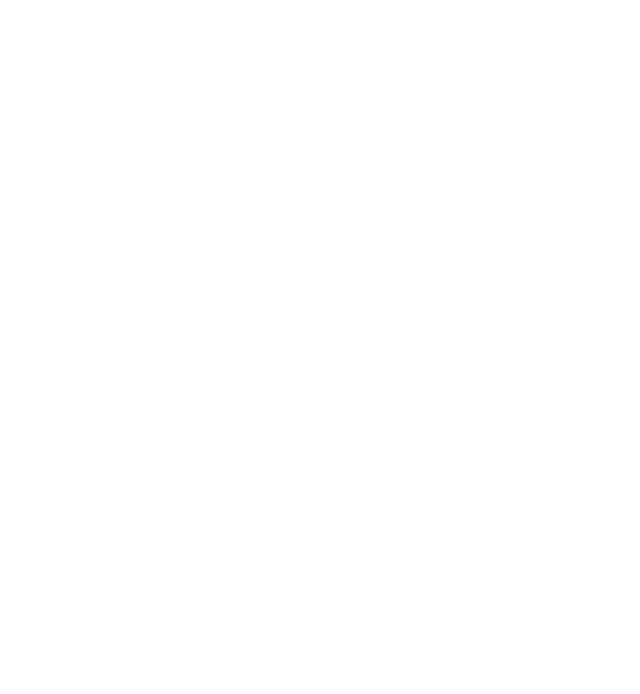
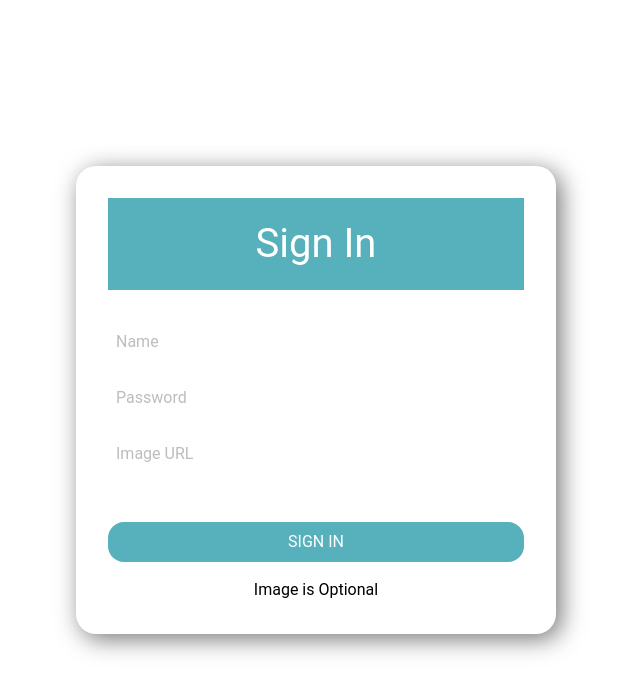
Before and after one commit to ElenaLenivtseva/shopRTK, a React (Create React App) app: page /login in a window 1280 px wide. Before the commit this address had no page. Shown: the top 694 px of the page, without its empty margins (324-964 px from the left). Built offline with nearby package versions, Linux system fonts and the light colour scheme.

Commit message:
Начала делать страницу для логина. Сделана верстка формы, есть useState для изменения полей

```diff
--- a/src/App.js
+++ b/src/App.js
@@ -5,6 +5,7 @@
 import FiltredProducts from "./Components/FiltredProducts/FiltredProducts";
 import SingleProduct from './Components/SinglePage/SinglePage'
 import { useSelector } from "react-redux";
+import Login from "./Components/Login/Login";
 
 function App() {
   const cart = useSelector((state)=>state.cart.cart)
@@ -19,6 +20,7 @@
       <BrowserRouter>
         <Routes>
           <Route path='/' element={<Main />}/>
+          <Route path='/login' element={<Login />}/>
           <Route path='/filtredProducts/:type/:id' element={<SingleProduct/>}/>
           <Route path='/filtredProducts/:type' element={<FiltredProducts />}/>
 
--- /dev/null
+++ b/src/Components/Login/Login.css
@@ -0,0 +1,66 @@
+.form {
+    position: relative;
+    display: flex;
+    justify-content: center;
+    align-items: center;
+    height: 100vh;
+}
+.form__cardHeader {
+    font-size: 2.5rem;
+    color: white;
+    background: rgb(87, 177, 189);
+    text-align: center;
+    padding: 1rem;
+    margin-bottom: 2rem;
+}
+.form__card {
+    width: 30rem;
+    padding: 2rem;
+    background: #ffffff;
+    display: flex;
+    flex-direction: column;
+    justify-content: center;
+    border-radius: 20px;
+    -webkit-border-radius: 20px;
+    -moz-border-radius: 20px;
+    -ms-border-radius: 20px;
+    -o-border-radius: 20px;
+    box-shadow: 5px 5px 25px rgb(119, 118, 118);
+}
+.form__cardBody {
+    display: flex;
+    flex-direction: column;
+    justify-content: center;
+
+}
+.form__input {
+    margin-bottom: 1rem;
+    padding: 0.5rem;
+}
+
+.form__remember {
+    display: flex;
+    align-items: center;
+}
+.form__rememberText {
+    padding-left: 1rem;
+}
+.form__button {
+    margin-top: 2rem;
+    background: rgb(87, 177, 189);
+    color: white;
+    padding: 0.5rem;
+    border-radius: 1rem;
+    -webkit-border-radius: 1rem;
+    -moz-border-radius: 1rem;
+    -ms-border-radius: 1rem;
+    -o-border-radius: 1rem;
+}
+.form__bottom {
+    text-align: center;
+    margin-top: 1rem;
+}
+.form__bottom a {
+    color: rgb(65, 65, 175);
+    cursor: pointer;
+}
--- /dev/null
+++ b/src/Components/Login/Login.jsx
@@ -0,0 +1,65 @@
+import React, { useState } from "react";
+import "./Login.css";
+const Login = () => {
+  const initialState = {
+    name: "",
+    password: "",
+    image: "",
+  };
+  const [values, setValues] = useState(initialState);
+  const onChange = (e) => {
+    const {name, value} = e.target;
+    setValues({
+      ...values,
+      [name]: value,
+    });
+  };
+  return (
+    <div className="form">
+      <div className="form__card">
+        <div color="blue-gray" className="form__cardHeader">
+          Sign In
+        </div>
+        <div className="form__cardBody">
+          <input
+            type="text"
+            name="name"
+            id="name"
+            placeholder="Name"
+            className="form__input"
+            value={values.name}
+            onChange={onChange}
+          />
+          <input
+            type="password"
+            name="password"
+            id="password"
+            placeholder="Password"
+            className="form__input"
+            value={values.password}
+            onChange={onChange}
+          />
+
+          <input
+            type="text"
+            name="image"
+            id="image"
+            className="form__input"
+            placeholder="Image URL"
+            value={values.image}
+            onChange={onChange}
+          />
+          {/* <div className="form__remember">
+            <input type="checkbox" name="checkbox" id="checkbox" className="form__check" onChange={(e)=>setCheckbox(e.target.value)}/>
+            <p className="form__rememberText">Remember me</p>
+          </div> */}
+          <button className="form__button">SIGN IN</button>
+
+          <p className="form__bottom">Image is Optional</p>
+        </div>
+      </div>
+    </div>
+  );
+};
+
+export default Login;
```
